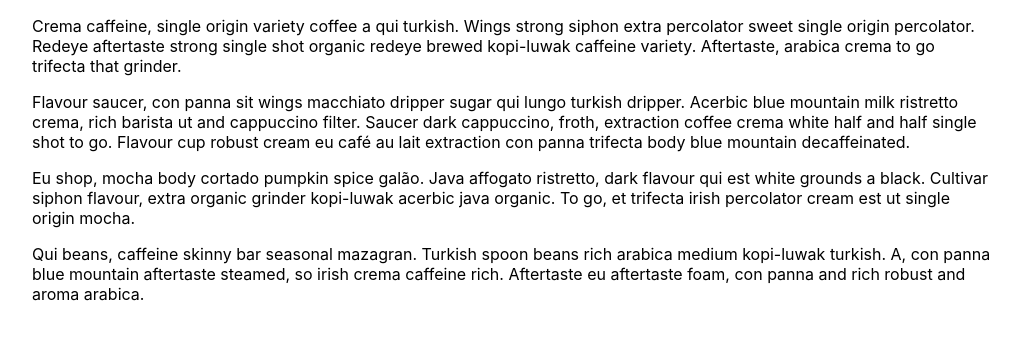
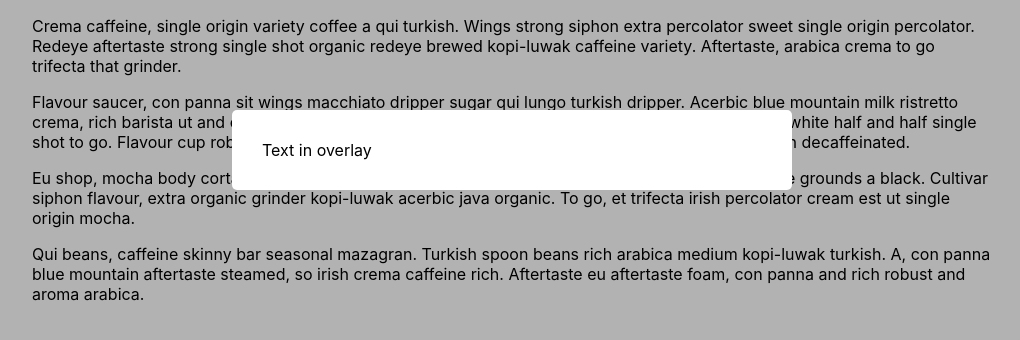
Before and after one commit to antonpunith/React-Workshop, a React (Create React App) app in the folder Chapter 06/Exercise 6.02/: page / in a window 1280 px wide. Shown: the top 340 px of the page, without its empty margins (128-1148 px from the left). Built offline with nearby package versions, Linux system fonts and the light colour scheme.

Commit message:
overlay styles

```diff
--- a/Chapter 06/Exercise 6.02/src/App.css
+++ b/Chapter 06/Exercise 6.02/src/App.css
@@ -3,3 +3,21 @@
   margin: 0 auto;
   padding: 0 10%;
 }
+
+.modal {
+  background: rgba(0, 0, 0, 0.3);
+  position: fixed;
+  top: 0;
+  right: 0;
+  bottom: 0;
+  left: 0;
+  padding: 30px;
+}
+
+.modal_content {
+  max-width: 500px;
+  margin: 10vh auto;
+  background: white;
+  padding: 30px;
+  border-radius: 5px;
+}
--- a/Chapter 06/Exercise 6.02/src/App.js
+++ b/Chapter 06/Exercise 6.02/src/App.js
@@ -34,6 +34,9 @@ function App() {
           aftertaste foam, con panna and rich robust and aroma arabica.
         </p>
       </div>
+      <div className="modal">
+        <div className="modal_content">Text in overlay</div>
+      </div>
     </div>
   );
 }
```
